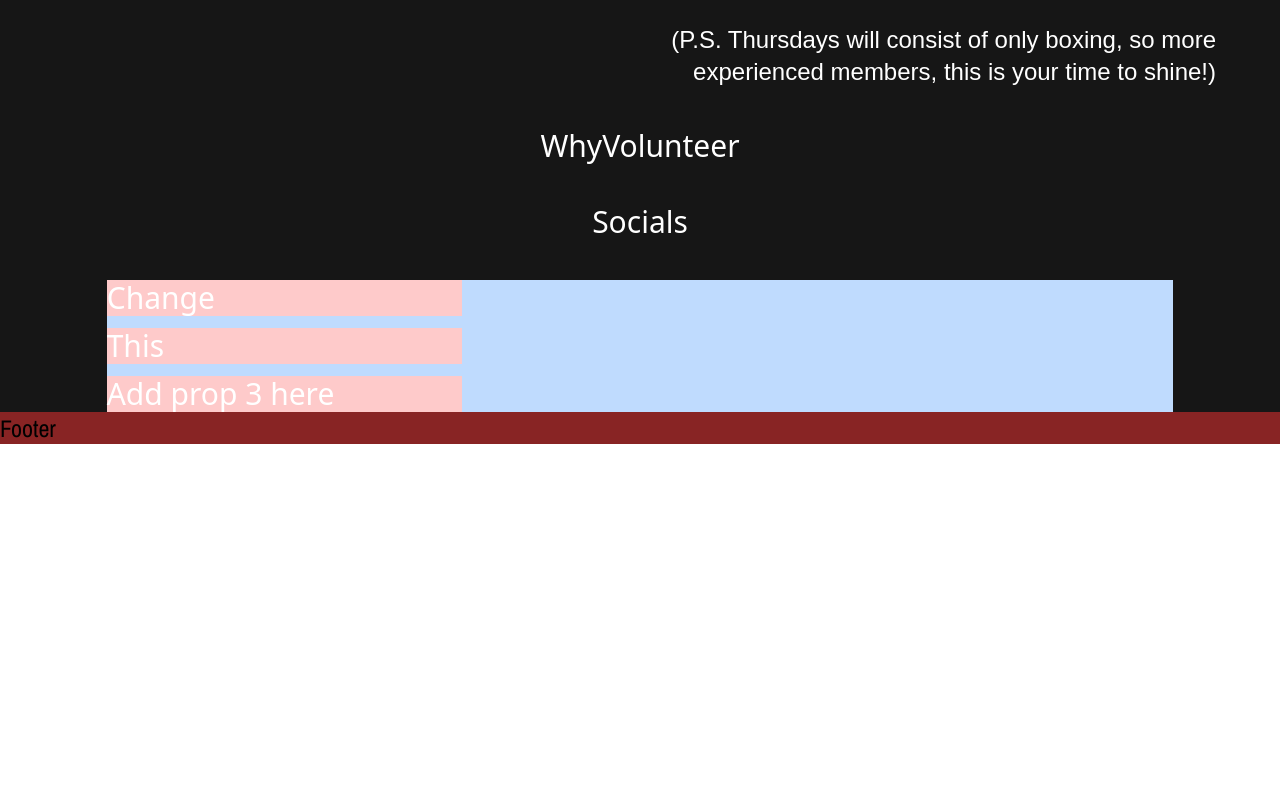
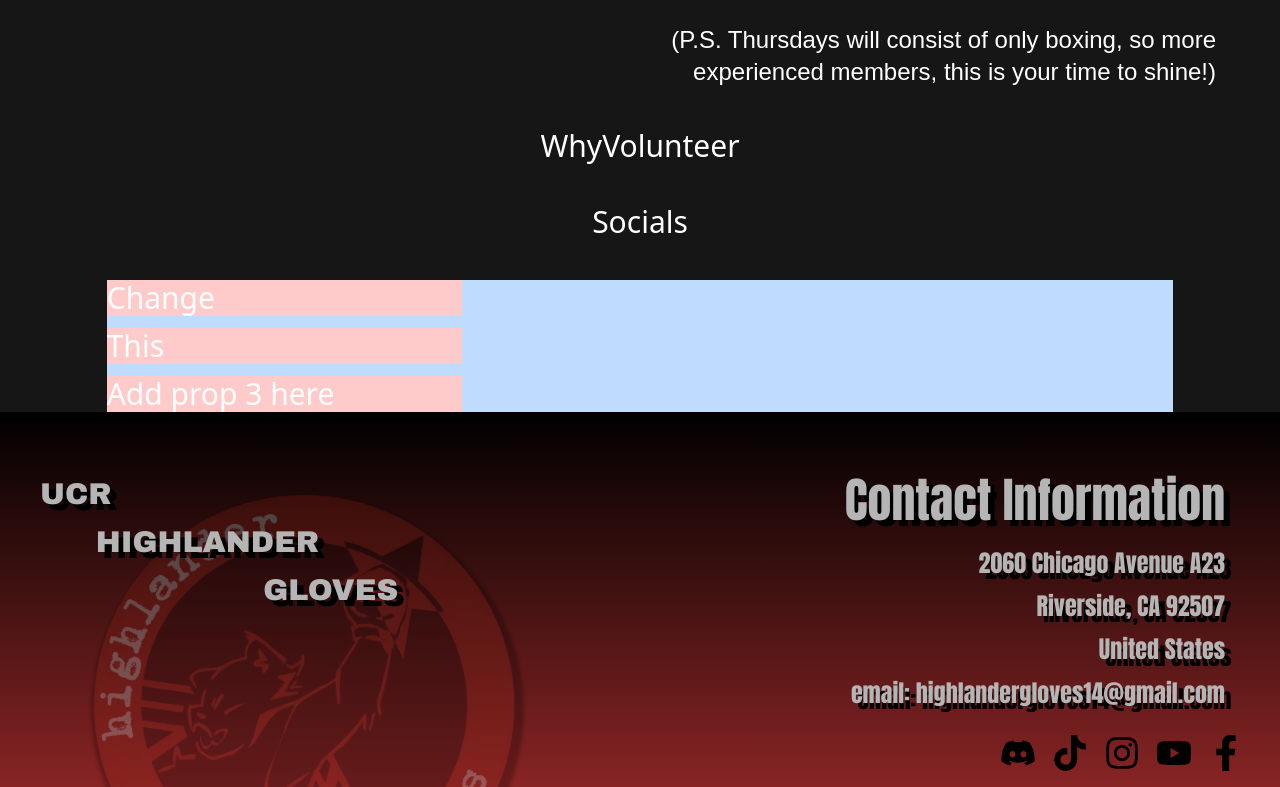
Before and after one commit to acm-ucr/highlander-gloves-website, a Next.js app: page / in a window 1280 px wide. Shown: the part 880-1667 px from the top of the page. Before the commit the page ends 1324 px from the top, so only its background shows below. Built offline with nearby package versions, Linux system fonts and the light colour scheme; a web font is replaced by a local one.

Commit message:
footer component

```diff
--- a/src/app/layout.tsx
+++ b/src/app/layout.tsx
@@ -1,5 +1,5 @@
 import "./globals.css";
-import { Archivo_Narrow, Archivo_Black, Anek_Telugu } from "next/font/google";
+import { Archivo_Narrow, Archivo_Black, Anek_Telugu, Anton } from "next/font/google";
 import { ReactQueryClientProvider } from "@/utils/react-query";
 import Navigation from "@/components/Navigation";
 import Footer from "@/components/Footer";
@@ -20,6 +20,12 @@ const anek_telegu = Anek_Telugu({
   variable: "--font-anek-telegu",
 });
 
+const anton = Anton({
+  subsets: ["latin"],
+  variable: "--font-anton",
+  weight: "400",
+})
+
 export const metadata = {
   title: "UCR Highlander Gloves",
   description: "The official boxing club at UCR.",
@@ -33,7 +39,7 @@ export default function RootLayout({ children }: LayoutProps) {
   return (
     <html lang="en">
       <body
-        className={`${archivo_narrow.variable} ${archivo_black.variable} ${anek_telegu.variable} flex flex-col justify-between`}
+        className={`${archivo_narrow.variable} ${archivo_black.variable} ${anek_telegu.variable} ${anton.variable} flex flex-col justify-between`}
       >
         <Navigation />
         <div className="flex w-full flex-col items-center justify-center bg-hlg-dark-gray text-white">
--- a/src/components/Footer.tsx
+++ b/src/components/Footer.tsx
@@ -1,7 +1,62 @@
+import Link from "next/link";
+import Image from "next/image";
+import { links } from "@/data/Footer";
+import logo from "@/public/Footer.webp";
+
 const Footer = () => {
   return (
-    <div className="flex flex-row bg-hlg-red-200 font-archivo-narrow text-2xl">
-      Footer
+    <div className="flex flex-row h-[375px] overflow-hidden bg-gradient-to-b from-black to-hlg-red-200 font-archivo-black text-2xl">
+      {/* Information Text White */}
+      <div className="flex flex-col z-50 ml-10 mt-[5%] space-y-3 text-[#b5b5b5] text-3xl">
+        <p>UCR</p>
+        <p className="pl-[25%]">HIGHLANDER</p>
+        <p className="pl-[100%]">GLOVES</p>
+      </div>
+      <div className="absolute flex flex-col z-50 m-auto ml-[66%] mt-[5%] font-anton text-right text-[#B5B5B5]">
+        <p className="text-5xl">Contact Information</p>
+        <p className="pt-[6%]">2060 Chicago Avenue A23</p>
+        <p className="pt-[3%]">Riverside, CA 92507</p>
+        <p className="pt-[3%]">United States</p>
+        <p className="pt-[3%]">email: highlandergloves14@gmail.com</p>
+      </div>
+
+      {/* Information Text Black */}
+      <div className="absolute flex flex-col z-20 ml-10 mt-[5.5%] left-[0.5%] space-y-3 text-black text-3xl">
+        <p>UCR</p>
+        <p className="pl-[25%]">HIGHLANDER</p>
+        <p className="pl-[100%]">GLOVES</p>
+      </div>
+      <div className="absolute flex flex-col z-20 m-auto ml-[66.5%] mt-[5.5%] font-anton text-right text-black">
+        <p className="text-5xl">Contact Information</p>
+        <p className="pt-[6%]">2060 Chicago Avenue A23</p>
+        <p className="pt-[3%]">Riverside, CA 92507</p>
+        <p className="pt-[3%]">United States</p>
+        <p className="pt-[3%]">email: highlandergloves14@gmail.com</p>
+      </div>
+
+      {/* Logo Backdrop */}
+      <div className="absolute-bottom">
+        <Image
+          src={logo}
+          alt="footer-logo"
+          className="relative object-contain left-[-40%] top-[22%] h-[115%] w-[115%]"
+        />
+      </div>
+
+      {/* Links */}
+      <div className="flex m-auto mb-0 mr-5 gap-4 p-4 items-end">
+        {links.map((link, index) => (
+          <Link
+            key={index}
+            href={link.link}
+            target="_blank"
+            className="text-4xl"
+          >
+            {link.icon}
+          </Link>
+        ))}
+      </div>
+
     </div>
   );
 };
--- /dev/null
+++ b/src/data/Footer.js
@@ -0,0 +1,35 @@
+import {
+  FaDiscord,
+  FaTiktok,
+  FaInstagram,
+  FaYoutube,
+  FaFacebookF,
+} from "react-icons/fa";
+
+export const links = [
+  {
+    icon: <FaDiscord />,
+    link: "https://discord.com/invite/NV5dX8ezYw",
+    text: "Discord",
+  },
+  {
+    icon: <FaTiktok />,
+    link: "https://www.tiktok.com/@HighlanderGloves",
+    text: "Tiktok",
+  },
+  {
+    icon: <FaInstagram />,
+    link: "https://www.instagram.com/highlandergloves/?hl=en",
+    text: "Instagram",
+  },
+  {
+    icon: <FaYoutube />,
+    link: "https://www.youtube.com/channel/UC8v90kTZeMn7tieSbISs-SQ/feed?view_as=public",
+    text: "Youtube",
+  },
+  {
+    icon: <FaFacebookF />,
+    link: "https://www.facebook.com/groups/HighlanderGloves/",
+    text: "Facebook",
+  },
+];
--- a/tailwind.config.ts
+++ b/tailwind.config.ts
@@ -7,6 +7,7 @@ module.exports = {
         "archivo-narrow": ["var(--font-archivo-narrow)"],
         "archivo-black": ["var(--font-archivo-black)"],
         "anek-telegu": ["var(--font-anek-telegu)"],
+        "anton": ["var(--font-anton)", "sans-serif"]
       },
       colors: {
         hlg: {
```
Also changed, not shown: public/Footer.webp (added).
